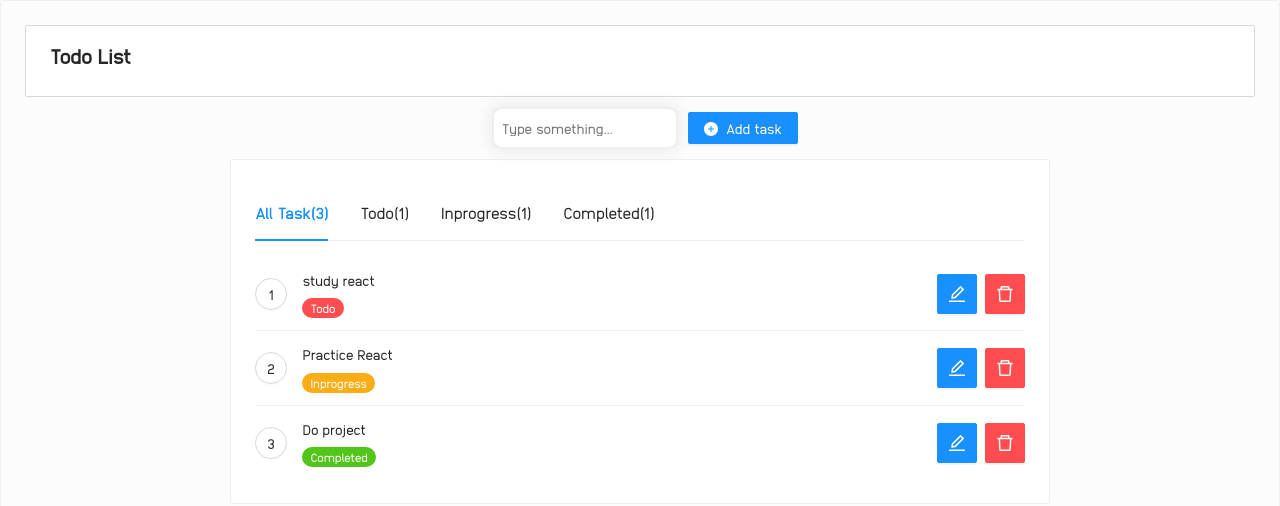
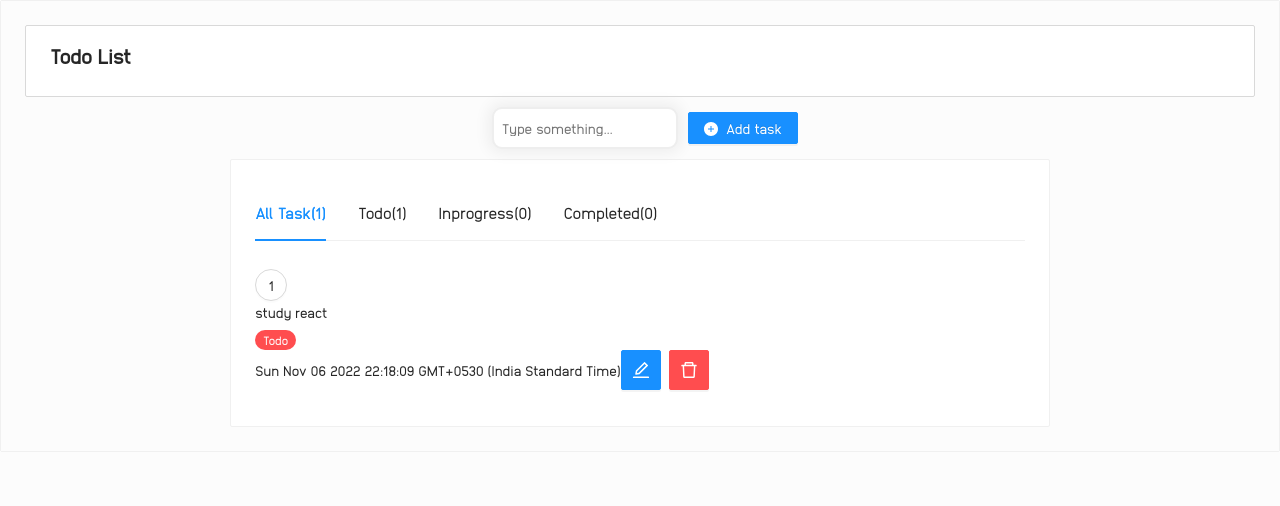
Before and after one commit to mohamed-ithiris/react-test-app, a React (Create React App) app: page / in a window 1280 px wide. Shown: the top 506 px of the page. Built offline with nearby package versions, Linux system fonts and the light colour scheme.

Commit message:
Added timestamp changes

```diff
--- a/src/components/TodoApp.js
+++ b/src/components/TodoApp.js
@@ -24,17 +24,8 @@ export default function TodoApp() {
             id: "1",
             task: "study react",
             status: "Todo",
+            created: "Sun Nov 06 2022 22:18:09 GMT+0530 (India Standard Time)"
         },
-        {
-            id: "2",
-            task: "Practice React",
-            status: "Inprogress",
-        },
-        {
-            id: "3",
-            task: "Do project",
-            status: "Completed",
-        }
     ]);
 
     function addTask() {
@@ -48,6 +39,7 @@ export default function TodoApp() {
             id: uuid(),
             task: newTaskValue,
             status: "Todo",
+            created: Date(),
         }
         todosList.push(newTask);
         setTodos(todosList);
@@ -64,6 +56,7 @@ export default function TodoApp() {
             if (data.id === editTask.id) {
                 data.task = editTask.task;
                 data.status = editTask.status;
+                data.created = Date();
             }
             return data;
         });
--- a/src/components/TodoBox.js
+++ b/src/components/TodoBox.js
@@ -2,7 +2,7 @@ import PropTypes from "prop-types";
 import { List, Button, Badge, Space } from 'antd';
 import { DeleteOutlined, EditOutlined } from '@ant-design/icons';
 
-export default function TodoBox({ sNo, id, todoValue, todoStatus, onDeleteTask, onEditTask }) {
+export default function TodoBox({ sNo, id, todoValue, todoStatus, todoCreated, onDeleteTask, onEditTask }) {
     return (
         <List.Item>
             <Button type="default" shape="circle" className="mr-2">
@@ -21,6 +21,7 @@ export default function TodoBox({ sNo, id, todoValue, todoStatus, onDeleteTask,
                     />
                 }
             />
+            {todoCreated}
             <Space>
                 <Button
                     type="primary"
--- a/src/components/TodoList.js
+++ b/src/components/TodoList.js
@@ -16,6 +16,7 @@ export default function TodoList({ todoList, onDeleteTask, onEditTask }) {
                     todoStatus={list.status}
                     onDeleteTask={onDeleteTask}
                     onEditTask={onEditTask}
+                    todoCreated={list.created}
                 />
             )}
         />
```
